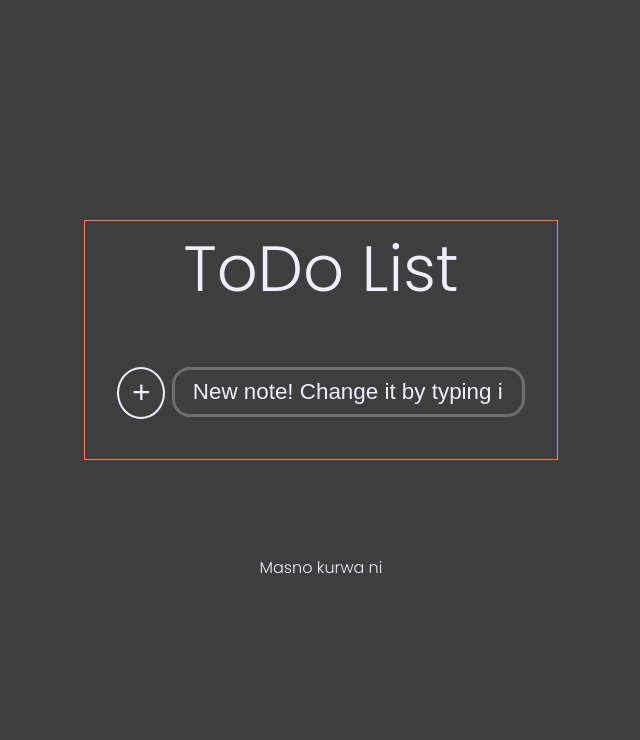
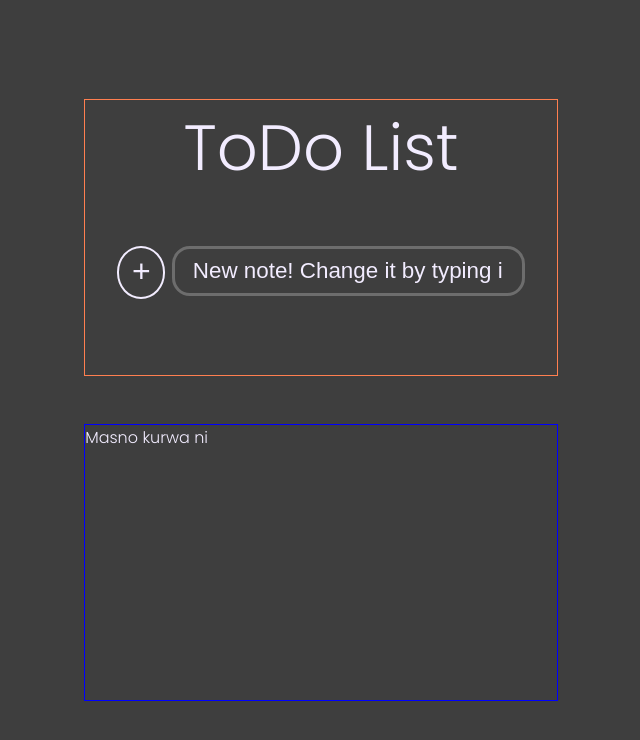
Before and after one commit to Sycinz/toDoList, a React (Vite) app: page / in a window 1280 px wide. Shown: the top 740 px of the page, without its empty margins (319-959 px from the left). Built offline with nearby package versions, Linux system fonts and the light colour scheme.

Commit message:
Added ToDoList styling basics

```diff
--- a/src/App.scss
+++ b/src/App.scss
@@ -44,7 +44,7 @@ main {
 }
 
 .content {
-  height: 40%;
+  height: 100%;
   width: 100%;
   max-width: 100%;
 
@@ -59,7 +59,7 @@ main {
     margin: 0 0 0.8em 0;
   }
 
-  &_container {
+  &_container, .list_container {
     display: flex;
 
     width: 100%;
@@ -105,7 +105,9 @@ main {
 }
 
 .list {
-  margin: 20% 0 0 0;
+  margin: 10% 0 0 0;
 
-
+  width: 100%;
+  height: 100%;
+  border: 1px solid blue;
 }
--- a/src/ToDoList.jsx
+++ b/src/ToDoList.jsx
@@ -3,7 +3,9 @@ const ToDoList = (props) => {
 
     return (
     <section className="list">
-        { toDo.map(v => (v.content)) }
+        <div className="list_container">
+        { toDo.map(v => (<div className="list_item">{v.content}</div>)) }
+        </div>
     </section>
     )
 }
```
